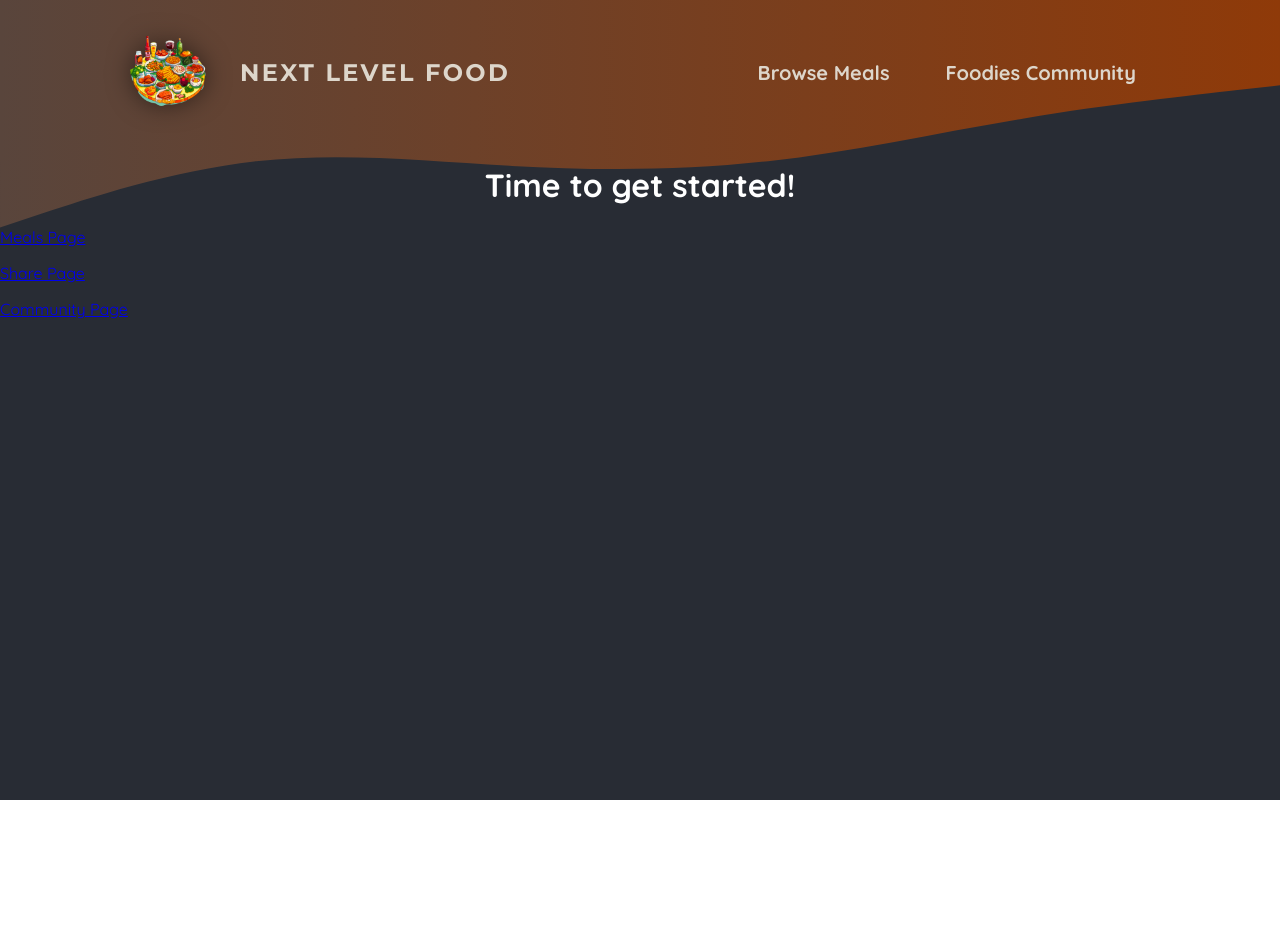
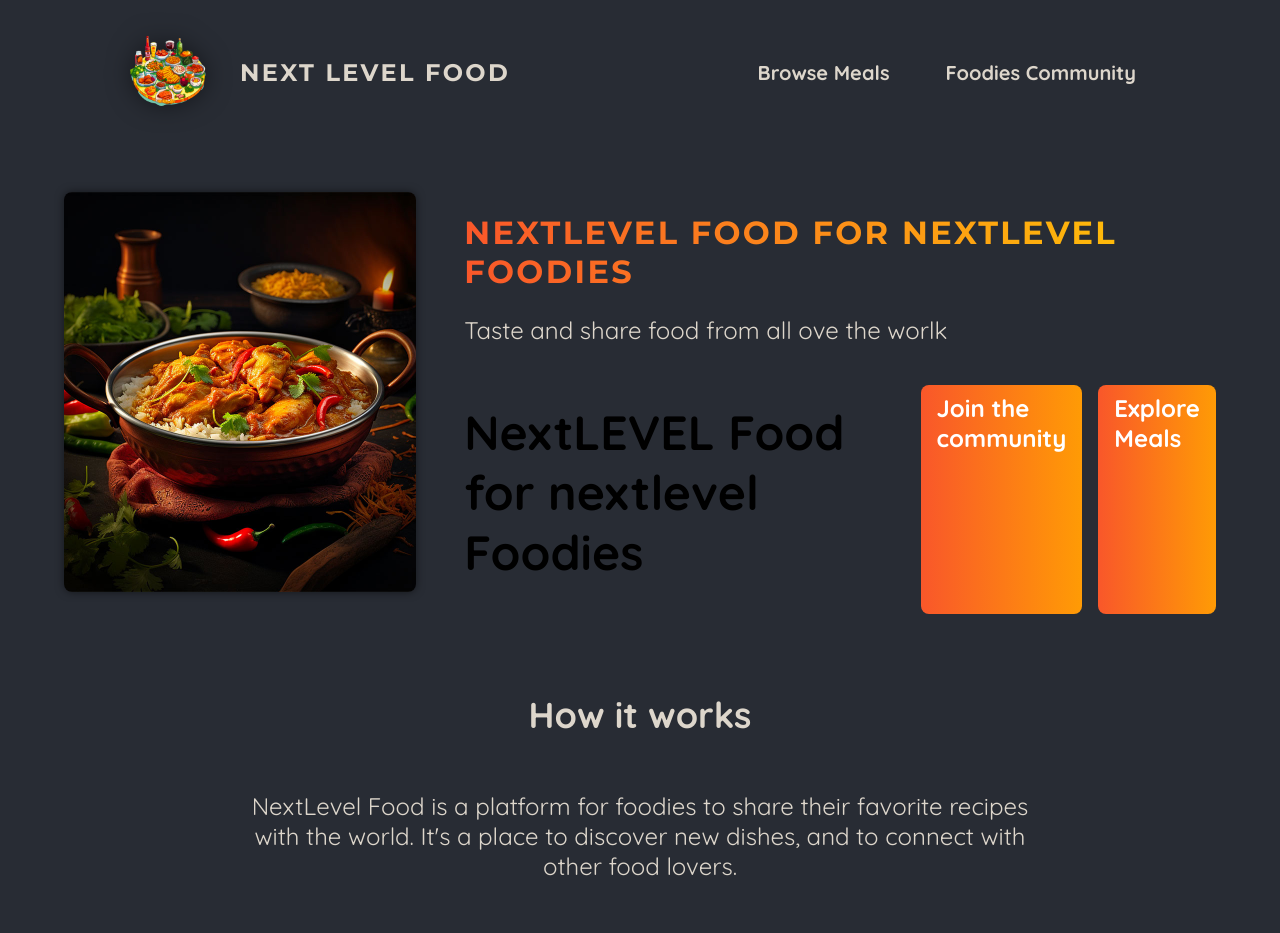
Before and after one commit to Kushan-/meals-next-app, a Next.js app: page / in a window 1280 px wide. Shown: the top 933 px of the page. Before the commit the page ends 800 px from the top, so only its background shows below. Built offline with nearby package versions, Linux system fonts and the light colour scheme.

Commit message:
01 use client component

```diff
--- a/app/globals.css
+++ b/app/globals.css
@@ -13,20 +13,6 @@ body {
   background: radial-gradient(#282c34, #282c34);
 }
 
-.header-background {
-  position: absolute;
-  width: 100%;
-  height: 320px;
-  top: 0;
-  left: 0;
-  z-index: -1;
-}
-
-svg {
-  display: block;
-  width: 100%;
-  height: auto;
-}
 
 .not-found,
 .error {
--- a/app/layout.js
+++ b/app/layout.js
@@ -1,5 +1,6 @@
 import './globals.css';
-import MainHeader from '@/components/main-header';
+import MainHeader from '@/components/main-header/main-header';
+
 
 export const metadata = {
   title: 'NextLevel Food',
@@ -10,26 +11,6 @@ export default function RootLayout({ children }) {
   return (
     <html lang="en">
       <body>
-        <div className="header-background">
-          <svg xmlns="http://www.w3.org/2000/svg" viewBox="0 0 1440 320">
-            <defs>
-              <linearGradient id="gradient" x1="0%" y1="0%" x2="100%" y2="0%">
-                <stop
-                  offset="0%"
-                  style={{ stopColor: '#59453c', stopOpacity: '1' }}
-                />
-                <stop
-                  offset="100%"
-                  style={{ stopColor: '#8f3a09', stopOpacity: '1' }}
-                />
-              </linearGradient>
-            </defs>
-            <path
-              fill="url(#gradient)"
-              d="M0,256L48,240C96,224,192,192,288,181.3C384,171,480,181,576,186.7C672,192,768,192,864,181.3C960,171,1056,149,1152,133.3C1248,117,1344,107,1392,101.3L1440,96L1440,0L1392,0C1344,0,1248,0,1152,0C1056,0,960,0,864,0C768,0,672,0,576,0C480,0,384,0,288,0C192,0,96,0,48,0L0,0Z"
-            ></path>
-          </svg>
-        </div>
         <MainHeader/>
         {children}
       </body>
--- a/app/page.js
+++ b/app/page.js
@@ -1,15 +1,58 @@
 import Link from "next/link";
+import classes from "./page.module.css"
+import ImageSlideshow from "@/components/images/image-slideshow";
+
 
 export default function Home() {
   return (
-    <main>
-      <h1 style={{ color: 'white', textAlign: 'center' }}>
-        Time to get started!
-      </h1>
-      <p><Link href="/meals">Meals Page</Link></p>
-      <p><Link href="/meals/share">Share Page</Link></p>
-      <p><Link href="/community">Community Page</Link></p>
+    <>
 
-    </main>
+      <header className={classes.header}>
+        <div className={classes.slideshow}>
+          <ImageSlideshow />
+        </div>
+        <div>
+          <div className={classes.hero}>
+            <h1> NextLEVEL Food for nextlevel Foodies</h1>
+            <p> Taste and share food from all ove the worlk</p>
+
+          </div>
+          <div className={classes.cta}>
+            <h1> NextLEVEL Food for nextlevel Foodies</h1>
+            <Link href="/community">Join the community</Link>
+            <Link href="/meals">Explore Meals</Link>
+
+          </div>
+        </div>
+
+      </header>
+      <main>
+        <section className={classes.section}>
+          <h2>How it works</h2>
+          <p>
+            NextLevel Food is a platform for foodies to share their favorite
+            recipes with the world. It&apos;s a place to discover new dishes, and to
+            connect with other food lovers.
+          </p>
+          <p>
+            NextLevel Food is a place to discover new dishes, and to connect
+            with other food lovers.
+          </p>
+        </section>
+
+        <section className={classes.section}>
+          <h2>Why NextLevel Food?</h2>
+          <p>
+            NextLevel Food is a platform for foodies to share their favorite
+            recipes with the world. It&apos;s a place to discover new dishes, and to
+            connect with other food lovers.
+          </p>
+          <p>
+            NextLevel Food is a place to discover new dishes, and to connect
+            with other food lovers.
+          </p>
+        </section>
+      </main>
+    </>
   );
 }
--- /dev/null
+++ b/app/page.module.css
@@ -0,0 +1,75 @@
+.header {
+    display: flex;
+    gap: 3rem;
+    margin: 3rem auto;
+    width: 90%;
+    max-width: 75rem;
+  }
+
+  .slideshow {
+    width: 40rem;
+    height: 25rem;
+  }
+
+  .hero {
+    color: #ddd6cb;
+    font-size: 1.5rem;
+  }
+
+  .hero h1 {
+    font-size: 2rem;
+    font-weight: bold;
+    font-family: 'Montserrat', sans-serif;
+    letter-spacing: 0.15rem;
+    text-transform: uppercase;
+    background: linear-gradient(90deg, #f9572a, #ffc905);
+    background-clip: text;
+    -webkit-background-clip: text;
+    -webkit-text-fill-color: transparent;
+  }
+
+  .cta {
+    font-size: 1.5rem;
+    display: flex;
+    gap: 1rem;
+  }
+
+  .cta a {
+    display: inline-block;
+    margin-top: 1rem;
+    padding: 0.5rem 1rem;
+    border-radius: 0.5rem;
+    background: linear-gradient(90deg, #f9572a, #ff9b05);
+    color: #ffffff;
+    font-weight: bold;
+    text-decoration: none;
+  }
+
+  .cta a:hover,
+  .cta a:active {
+    background: linear-gradient(90deg, #fd4715, #f9b241);
+  }
+
+  .cta a:first-child {
+    background: transparent;
+    font-weight: normal;
+    color: #ff9b05;
+    padding-left: 0;
+  }
+
+  .cta a:first-child:hover,
+  .cta a:first-child:active {
+    background: transparent;
+    color: #f9b241;
+  }
+
+  .section {
+    display: flex;
+    flex-direction: column;
+    color: #ddd6cb;
+    font-size: 1.5rem;
+    max-width: 50rem;
+    width: 90%;
+    margin: 2rem auto;
+    text-align: center;
+  }
--- /dev/null
+++ b/components/images/image-slideshow.js
@@ -0,0 +1,50 @@
+'use client'
+
+import { useEffect, useState } from 'react';
+import Image from 'next/image';
+
+import burgerImg from '@/assets/burger.jpg';
+import curryImg from '@/assets/curry.jpg';
+import dumplingsImg from '@/assets/dumplings.jpg';
+import macncheeseImg from '@/assets/macncheese.jpg';
+import pizzaImg from '@/assets/pizza.jpg';
+import schnitzelImg from '@/assets/schnitzel.jpg';
+import tomatoSaladImg from '@/assets/tomato-salad.jpg';
+import classes from './image-slideshow.module.css';
+
+const images = [
+  { image: burgerImg, alt: 'A delicious, juicy burger' },
+  { image: curryImg, alt: 'A delicious, spicy curry' },
+  { image: dumplingsImg, alt: 'Steamed dumplings' },
+  { image: macncheeseImg, alt: 'Mac and cheese' },
+  { image: pizzaImg, alt: 'A delicious pizza' },
+  { image: schnitzelImg, alt: 'A delicious schnitzel' },
+  { image: tomatoSaladImg, alt: 'A delicious tomato salad' },
+];
+
+export default function ImageSlideshow() {
+  const [currentImageIndex, setCurrentImageIndex] = useState(0);
+
+  useEffect(() => {
+    const interval = setInterval(() => {
+      setCurrentImageIndex((prevIndex) =>
+        prevIndex < images.length - 1 ? prevIndex + 1 : 0
+      );
+    }, 5000);
+
+    return () => clearInterval(interval);
+  }, []);
+
+  return (
+    <div className={classes.slideshow}>
+      {images.map((image, index) => (
+        <Image
+          key={index}
+          src={image.image}
+          className={index === currentImageIndex ? classes.active : ''}
+          alt={image.alt}
+        />
+      ))}
+    </div>
+  );
+}
--- /dev/null
+++ b/components/images/image-slideshow.module.css
@@ -0,0 +1,26 @@
+.slideshow {
+    position: relative;
+    width: 100%;
+    height: 100%;
+    border-radius: 8px;
+    overflow: hidden;
+    box-shadow: 0 0 0.5rem rgba(0, 0, 0, 0.5);
+  }
+
+  .slideshow img {
+    width: 100%;
+    height: 100%;
+    object-fit: cover;
+    position: absolute;
+    top: 0;
+    left: 0;
+    opacity: 0;
+    transform: scale(1.1) translateX(-1rem) rotate(-5deg);
+    transition: all 0.5s ease-in-out;
+  }
+
+  .slideshow .active {
+    z-index: 1;
+    opacity: 1;
+    transform: scale(1) translateX(0) rotate(0);
+  }
--- a/components/main-header.js
+++ /dev/null
@@ -1,30 +0,0 @@
-import Link from "next/link";
-import Image from "next/image";
-
-import logoImg from '@/assets/logo.png';
-import classes from './main-header.module.css'
-
-
-const MainHeader = () => {
-  return (
-    <header className={classes.header}>
-        <Link className={classes.logo} href="/">
-            <Image src={logoImg} alt="A plate with food on it" priority/>
-            Next Level Food
-        </Link>
-
-        <nav className={classes.nav}>
-            <ul>
-                <li>
-                    <Link href = "/meals"> Browse Meals</Link>
-                </li>
-                <li>
-                    <Link href = "/community"> Foodies Community</Link>
-                </li>
-            </ul>
-        </nav>
-    </header>
-  )
-}
-
-export default  MainHeader
--- /dev/null
+++ b/components/main-header/main-header.js
@@ -0,0 +1,38 @@
+import Link from "next/link";
+import Image from "next/image";
+
+import logoImg from '@/assets/logo.png';
+import classes from './main-header.module.css'
+
+import MainHeaderBackground from '@/components/main-header/main-header';
+
+const MainHeader = () => {
+    return (
+        <>
+            {
+            //    <MainHeaderBackground />
+            }
+            <header className={classes.header}>
+                <Link className={classes.logo} href="/">
+                    <Image src={logoImg} alt="A plate with food on it" priority />
+                    Next Level Food
+                </Link>
+
+                <nav className={classes.nav}>
+                    <ul>
+                        <li>
+                            <Link href="/meals"> Browse Meals</Link>
+                        </li>
+                        <li>
+                            <Link href="/community"> Foodies Community</Link>
+                        </li>
+                    </ul>
+                </nav>
+            </header>
+
+        </>
+
+    )
+}
+
+export default MainHeader
```
Also changed, not shown: components/main-header/main-header-background.module.css (added, +15 -0 lines), components/main-header/main-header-backgrounds.js (added, +33 -0 lines), components/main-header/main-header.module.css (renamed from components/main-header.module.css).
